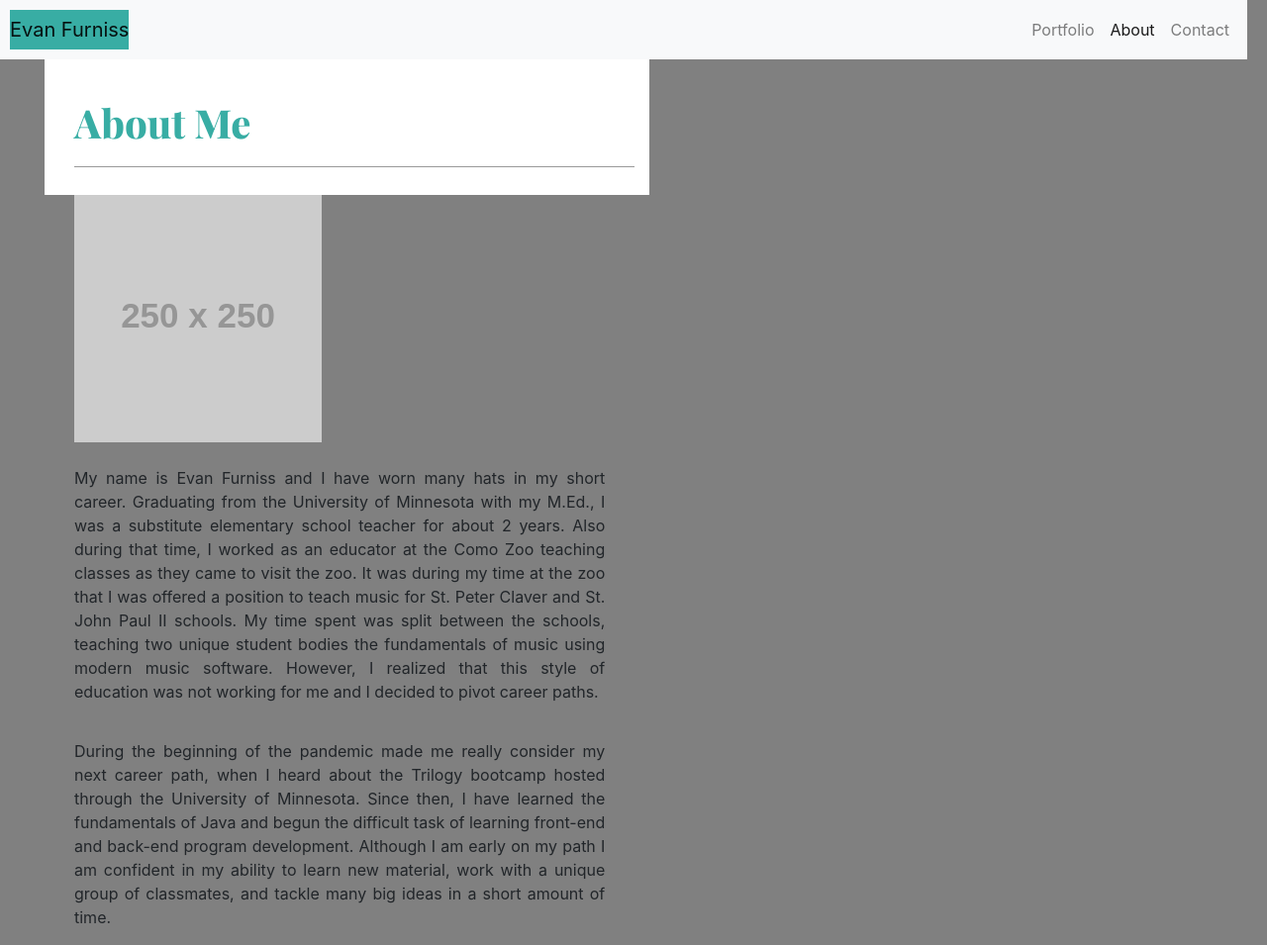
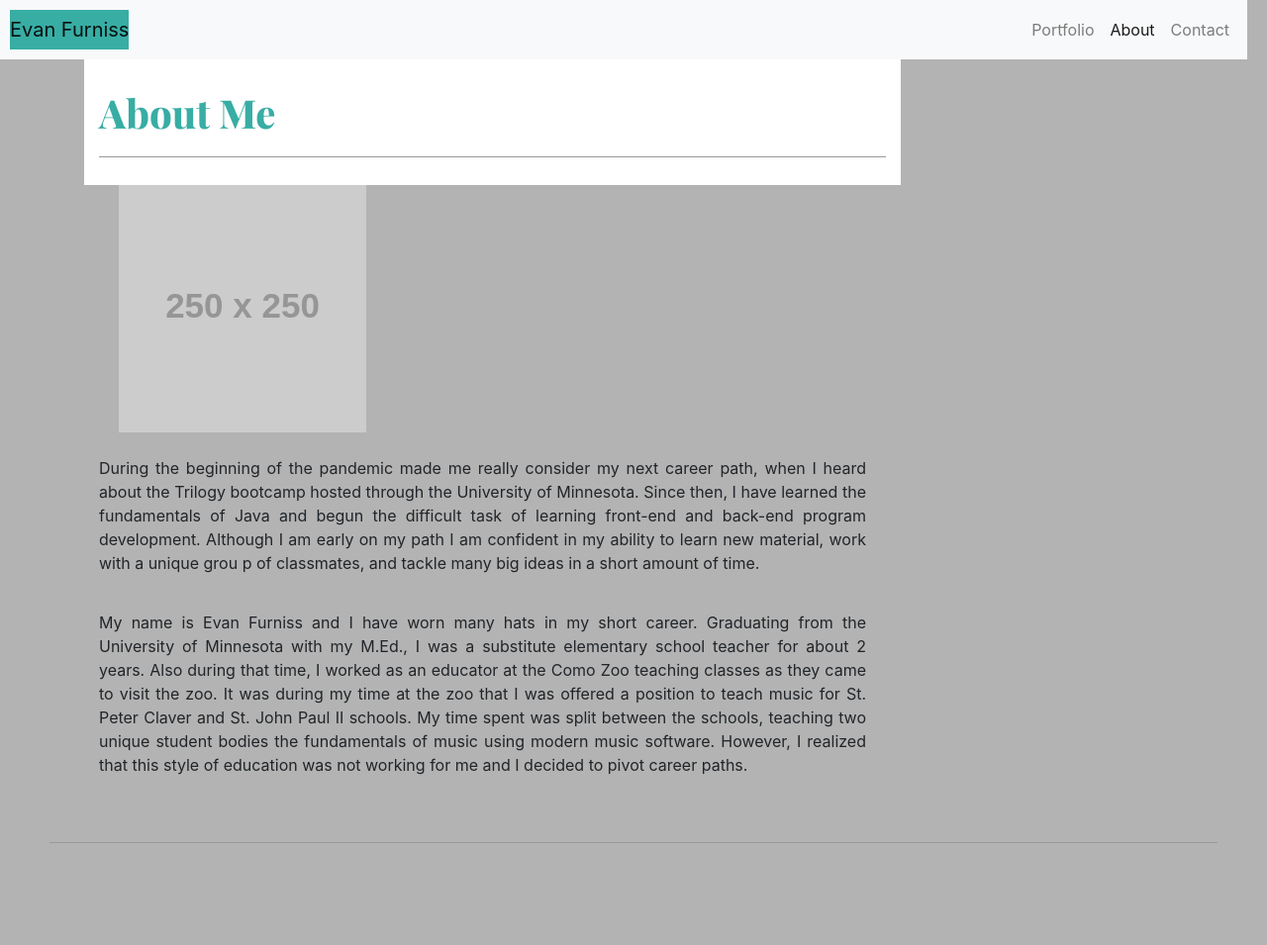
Before and after one commit to evanfurniss/responsive-portfolio, a plain HTML site: page index.html in a window 1280 px wide. Shown: the whole page at 99% size. After the commit the page ends 902 px from the top, so only its background shows below. Drawn offline with nearby package versions, Linux system fonts and the light colour scheme; placeholder pictures from the web are drawn by us.

Commit message:
I lied last time. All columns and rows are equal. Headers are in same position. Types of content is in same position

```diff
--- a/css/contact.css
+++ b/css/contact.css
@@ -9,28 +9,29 @@
     background-color: rgb(56, 173, 164);
 }
 body {
-    background-color: gray;
+    background-color: rgb(179, 179, 179);
 }
-.container {
-    margin-left: 30px;
-}
-.col-md-8 .col-md-12 {
+.col-md-12 {
+    padding-top: 20px;
+    padding-bottom: 20px;
     background-color: white;
-    padding-bottom: 30px;
-    padding-left: 20px;
-    padding-right: 50px;
 }
 .move-down {
     padding-top: 10px;
 }
-.col-md-12 h1 {
+h1 {
     font-family: 'Playfair Display', serif;
     color: rgb(56, 173, 164);
     padding-top: 20px;
     padding-bottom: 20px;
     border-bottom: 1px solid rgb(153, 153, 153);
 }
-.col-md-12 .form-group {
+.form-group {
     padding-left: 10px;
     padding-right: 100px;
 }
+footer {
+    border-top: 1px solid rgb(153, 153, 153);
+    margin: 50px;
+    background-color: aqua;
+}
--- a/css/index.css
+++ b/css/index.css
@@ -9,40 +9,36 @@
     background-color: rgb(56, 173, 164);
 }
 body {
-    background-color: gray;
-}
-.container {
-    float: left;
-    margin-left: 30px;
+    background-color: rgb(179, 179, 179);
 }
 .col-md-12 {
-    padding-left: 30px;
-}
-.col-md-12 h1 {
-    font-family: 'Playfair Display', serif;
-    color: rgb(56, 173, 164);
-    padding-top: 20px;
-    padding-bottom: 20px;
-    border-bottom: 1px solid rgb(153, 153, 153);
-}
-
-.col-md-9 .col-md-12 {
     padding-top: 20px;
     padding-bottom: 20px;
     background-color: white;
 }
-.col-md-12 .move-down {
-    padding-top: 20px;
+h1 {
+    font-family: 'Playfair Display', serif;
+    color: rgb(56, 173, 164);
+    padding-top: 10px;
+    padding-bottom: 20px;
+    border-bottom: 1px solid rgb(153, 153, 153);
 }
 .image {
     float: left;
-    padding-top: 10px;
+    padding-top: 20px;
     padding-right: 20px;
     padding-bottom: 4px;
+    padding-left: 20px;
+
 }
 .paragraph {
     padding-top: 20px;
-    padding-right: 30px;
+    padding-right: 20px;
     text-align: justify;
     float: inline-start;
 }
+footer {
+    border-top: 1px solid rgb(153, 153, 153);
+    margin: 50px;
+    background-color: aqua;
+}
--- a/css/portfolio.css
+++ b/css/portfolio.css
@@ -9,12 +9,9 @@
     background-color: rgb(56, 173, 164);
 }
 body {
-    background-color: gray;
+    background-color: rgb(179, 179, 179);
 }
-.container {
-    margin-left: 30px;
-}
-.col-md-9 .col-md-12 {
+.col-md-12 {
     padding-top: 20px;
     padding-bottom: 20px;
     background-color: white;
@@ -22,13 +19,18 @@ body {
 .move-down {
     padding-top: 10px;
 }
-.col-md-12 h1 {
+h1 {
     font-family: 'Playfair Display', serif;
     color: rgb(56, 173, 164);
     padding-top: 20px;
     padding-bottom: 20px;
     border-bottom: 1px solid rgb(153, 153, 153);
 }
-.col-md-12 img {
+img {
     padding: 20px ;
 }
+footer {
+    border-top: 1px solid rgb(153, 153, 153);
+    margin: 50px;
+    background-color: aqua;
+}
--- a/index.html
+++ b/index.html
@@ -30,23 +30,22 @@
     </nav>
 </head>
 <body>
-<br>
-<br>
-<div class="container">
-  <div class="row">
-    <div class="col-md-9">
-      <div class="row">
-        <div class="col-md-9">
+  <br>
+  <br>
+  <div class="container">
+    <div class="row">
+      <div class="col-md-9">
         <div class="col-md-12">
           <h1>About Me</h1>
           <img class="image move-down" src="https://via.placeholder.com/250" alt="">
+          <p class="paragraph">During the beginning of the pandemic made me really consider my next career path, when I heard about the Trilogy bootcamp hosted through the University of Minnesota. Since then, I have learned the fundamentals of Java and begun the difficult task of learning front-end and back-end program development. Although I am early on my path I am confident in my ability to learn new material, work with a unique grou  p of classmates, and tackle many big ideas in a short amount of time.</p>
           <p class="paragraph">My name is Evan Furniss and I have worn many hats in my short career. Graduating from the University of Minnesota with my M.Ed., I was a substitute elementary school teacher for about 2 years. Also during that time, I worked as an educator at the Como Zoo teaching classes as they came to visit the zoo. It was during my time at the zoo that I was offered a position to teach music for St. Peter Claver and St. John Paul II schools. My time spent was split between the schools, teaching two unique student bodies the fundamentals of music using modern music software. However, I realized that this style of education was not working for me and I decided to pivot career paths.</p>
-          <p class="paragraph">During the beginning of the pandemic made me really consider my next career path, when I heard about the Trilogy bootcamp hosted through the University of Minnesota. Since then, I have learned the fundamentals of Java and begun the difficult task of learning front-end and back-end program development. Although I am early on my path I am confident in my ability to learn new material, work with a unique group of classmates, and tackle many big ideas in a short amount of time.</p>
-        </div>
         </div>
       </div>
     </div>
   </div>
-</div>
+<footer>
+
+</footer>
 </body>
 </html>
```
Also changed, not shown: contact.html (+8 -6 lines), portfolio.html (+3 -0 lines).
